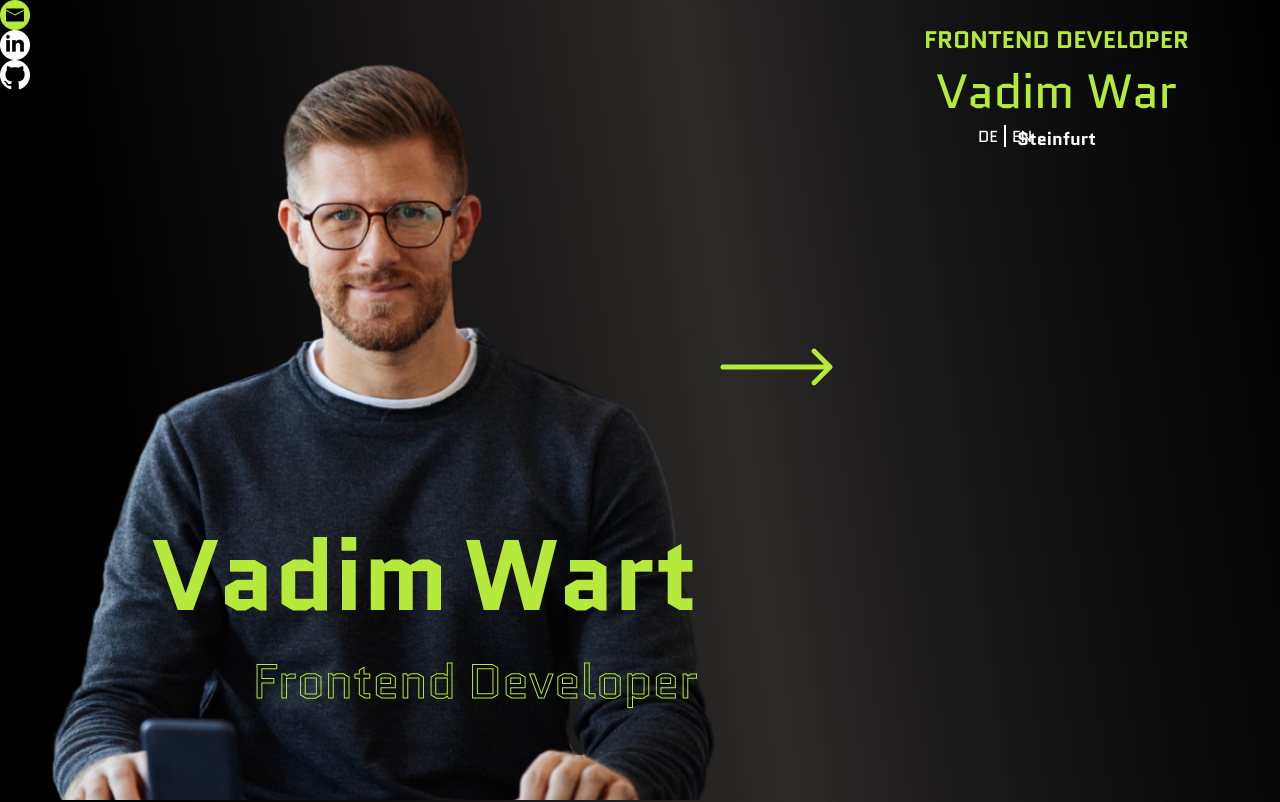
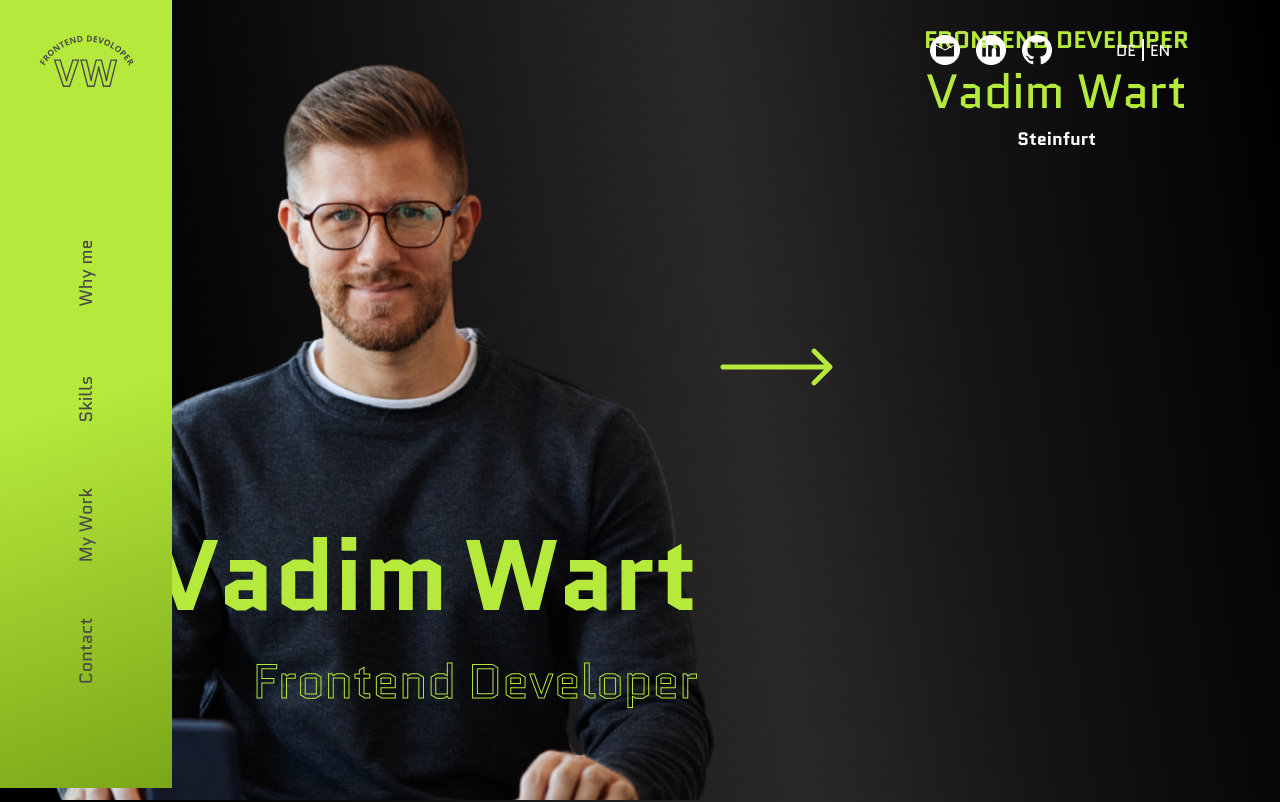
Before and after one commit to VadimWart/portfolio, an Angular app: page / in a window 1280 px wide. Shown: the top 802 px of the page. Built offline with nearby package versions, Linux system fonts and the light colour scheme.

Commit message:
navbar_add

```diff
--- a/src/app/main-content/first-page/first-page.component.html
+++ b/src/app/main-content/first-page/first-page.component.html
@@ -3,12 +3,10 @@
   <div class="front">
     <div class="wrapper">
       <div class="person-pic">
-        <div class="icons">
+        <div class="icons links">
           <a href="#"><div class="email-icon"></div></a>
           <a href="#"><div class="linkedin-icon"></div></a>
           <a href="#"><div class="git-icon"></div></a>
-        </div>
-        <div class="links">
           <div class="lang-select">
             <span>DE</span>
             <div class="seperator"></div>
@@ -38,7 +36,7 @@
 
     <div class="name-profession-txt">
       <h2>FRONTEND DEVELOPER</h2>
-      <h1>Vadim War</h1>
+      <h1>Vadim Wart</h1>
       <h3>Steinfurt</h3>
     </div>
   </div>
--- a/src/app/main-content/main.component.html
+++ b/src/app/main-content/main.component.html
@@ -1,4 +1,4 @@
-<div #scrollContainer class="bg-g">
+<div #scrollContainer class="scroll-container">
   <app-first-page></app-first-page>
   <app-why-me></app-why-me>
   <app-skills></app-skills>
--- a/src/app/main-content/main.component.scss
+++ b/src/app/main-content/main.component.scss
@@ -0,0 +1,14 @@
+@import "./../fonts.scss";
+@import "./../../media_query.scss";
+@import "./../../mixins.scss";
+
+.scroll-container {
+  cursor: default;
+  @include desktopUp900 {
+    display: flex;
+    height: 100vh;
+    overflow-y: hidden;
+    align-items: center;
+    overflow-x: scroll;
+  }
+}
--- a/src/app/shared/navbar/navbar.component.html
+++ b/src/app/shared/navbar/navbar.component.html
@@ -1 +1,21 @@
-<p>navbar works!</p>
+<header>
+  <nav class="sidebar">
+    <div class="navbar-logo">
+      <img src="./../../../assets/img/logo130.svg" alt="" />
+    </div>
+
+    <ul>
+      <li><a href="#whyMe">Why me</a></li>
+      <li><a href="#skills">Skills</a></li>
+      <li><a href="#myWork">My Work</a></li>
+      <li><a href="#contact">Contact</a></li>
+    </ul>
+  </nav>
+</header>
+
+<div id="nav-icon1">
+  <span></span>
+  <span></span>
+  <span></span>
+</div>
+<!-- <app-burger-menu></app-burger-men> -->
--- a/src/app/shared/navbar/navbar.component.scss
+++ b/src/app/shared/navbar/navbar.component.scss
@@ -0,0 +1,170 @@
+@import "./../../fonts.scss";
+@import "./../../../media_query.scss";
+@import "./../../../mixins.scss";
+
+header {
+  background: linear-gradient(160.33deg, #b5e93b 50.78%, #547800 133.54%);
+  @include size(73px, 100%);
+  position: fixed;
+  top: 0;
+  z-index: 10;
+  @include desktopUp900 {
+    @include size(98.5%, 172px);
+  }
+  > nav {
+    padding: 10px 20px;
+  }
+}
+
+.full-height {
+  height: 100%;
+}
+
+.ps-logo {
+  @include size(64px, 64px);
+  @include desktopUp900 {
+    @include size(110px, 130px);
+  }
+}
+
+.sidebar {
+  > ul {
+    list-style-type: none;
+    padding: 0;
+    flex-direction: column;
+    @include flexBox(flex, center, center);
+    gap: 50px;
+
+    > li {
+      margin: 15px 0;
+
+      > a {
+        text-decoration: none;
+        color: $gray-color;
+        font-size: 18px;
+        display: inline-block;
+        transform: rotate(270deg); /* Dreht den Text um 180 Grad */
+        text-align: center;
+        padding: 10px;
+        transition: background-color 0.3s ease;
+
+        &:hover {
+          color: white;
+        }
+      }
+    }
+  }
+}
+
+.navbar-logo {
+  padding-bottom: 100px;
+}
+
+@keyframes slideDown {
+  0% {
+    opacity: 1;
+  }
+  10% {
+    opacity: 0.9;
+  }
+  20% {
+    opacity: 0.8;
+  }
+
+  30% {
+    opacity: 0.7;
+  }
+
+  50% {
+    opacity: 0.5;
+  }
+  100% {
+    opacity: 1;
+  }
+}
+
+.d-none {
+  display: none;
+}
+
+.slide-animation {
+  animation: slideDown 1200ms ease-out 20ms forwards;
+}
+
+#nav-icon1,
+#nav-icon2,
+#nav-icon3,
+#nav-icon4 {
+  width: 45px;
+  height: 44px;
+  position: fixed;
+  -webkit-transform: rotate(0deg);
+  -moz-transform: rotate(0deg);
+  -o-transform: rotate(0deg);
+  transform: rotate(0deg);
+  -webkit-transition: 0.5s ease-in-out;
+  -moz-transition: 0.5s ease-in-out;
+  -o-transition: 0.5s ease-in-out;
+  transition: 0.5s ease-in-out;
+  cursor: pointer;
+  top: 23px;
+  right: 5px;
+  z-index: 1001;
+  @include desktopUp900 {
+    display: none;
+  }
+}
+
+#nav-icon1 span,
+#nav-icon3 span,
+#nav-icon4 span {
+  display: block;
+  position: absolute;
+  height: 2px;
+  width: 30px;
+  background: #4a4a4a;
+  border-radius: 9px;
+  opacity: 1;
+  left: 0;
+  -webkit-transform: rotate(0deg);
+  -moz-transform: rotate(0deg);
+  -o-transform: rotate(0deg);
+  transform: rotate(0deg);
+  -webkit-transition: 0.25s ease-in-out;
+  -moz-transition: 0.25s ease-in-out;
+  -o-transition: 0.25s ease-in-out;
+  transition: 0.25s ease-in-out;
+}
+
+#nav-icon1 span:nth-child(1) {
+  top: 0px;
+}
+
+#nav-icon1 span:nth-child(2) {
+  top: 15px;
+}
+
+#nav-icon1 span:nth-child(3) {
+  top: 30px;
+}
+
+#nav-icon1.open span:nth-child(1) {
+  top: 18px;
+  -webkit-transform: rotate(135deg);
+  -moz-transform: rotate(135deg);
+  -o-transform: rotate(135deg);
+  transform: rotate(135deg);
+}
+
+#nav-icon1.open span:nth-child(2) {
+  opacity: 0;
+  left: -60px;
+}
+
+#nav-icon1.open span:nth-child(3) {
+  top: 18px;
+  -webkit-transform: rotate(-135deg);
+  -moz-transform: rotate(-135deg);
+  -o-transform: rotate(-135deg);
+  transform: rotate(-135deg);
+}
--- a/src/mixins.scss
+++ b/src/mixins.scss
@@ -31,10 +31,8 @@ $font-style-normal: normal;
 
 @mixin text($fs, $fw, $fsn) {
   font-size: $fs;
+  font-weight: $fw;
   font-style: $fsn;
-  font-family: $font-family;
-  font-weight: $fw;
-  color: $white-color;
 }
 
 @mixin icon-style($default-img, $hover-img, $width: 30px, $height: 30px) {
```
